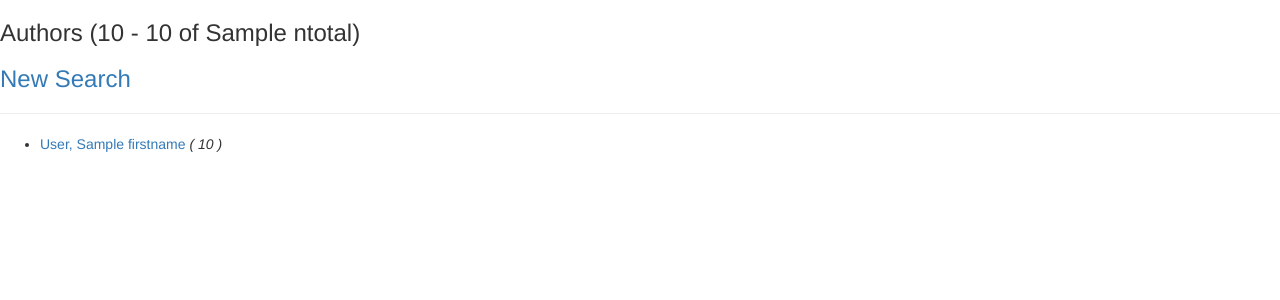
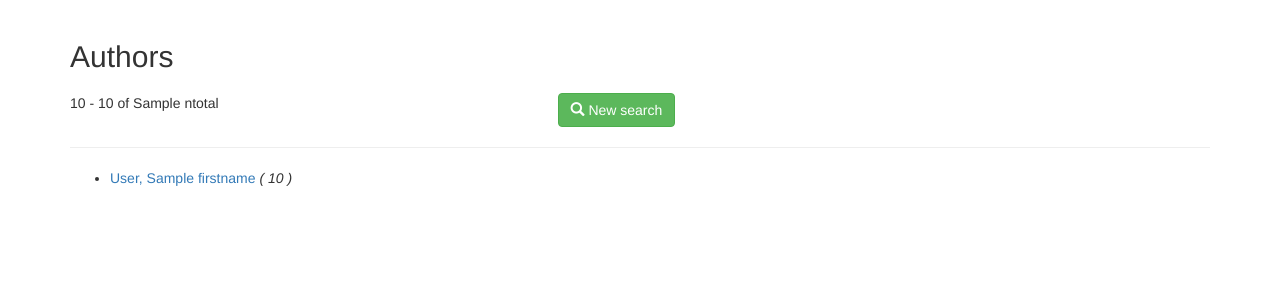
Before and after one commit to hemidactylus/flaskbiblio, a Flask app: template app/templates/authors.html in a window 1280 px wide. Shown: the part 52-352 px from the top of the page. Run offline with Flask 2, Linux system fonts and the light colour scheme; the template is opened without the code that fills it: most values are stand-ins (such as "Sample title", 1, 10 or a date in 2020); some libraries are stand-ins or nearby versions.

Commit message:
Icons and stuff, doing authors

```diff
--- a/app/templates/authors.html
+++ b/app/templates/authors.html
@@ -2,22 +2,48 @@
 
 {% block content %}
   {{ super() }}
-    <h3>Authors
-        ({{ queryresult.firstitem + 1 }} - {{ queryresult.lastitem + 1}} of {{ queryresult.ntotal }})
+<div class="container">
+    <div class="row row-grid">
+        <div class="col-sm-4">
+            <h2>Authors</h2>
+        </div>
+    </div>
+    <div class="row row-grid">
+        <div class="col-sm-2">
+            {{ queryresult.firstitem + 1 }} - {{ queryresult.lastitem + 1}} of {{ queryresult.ntotal }}
+        </div>
+        <div class="col-sm-1">
             {% if prevquery %}
-            <a href="{{ url_for('ep_authors',**prevquery) }}">Prev</a>
+                <a class="btn btn-primary" href="{{ url_for('ep_authors',**prevquery) }}"
+                    role="button" aria-label="Previous">
+                    <span class="glyphicon glyphicon-backward" aria-hidden="true"></span>
+                </a>
             {% endif %}
+        </div>
+        <div class="col-sm-1">
             {% if nextquery %}
-            <a href="{{ url_for('ep_authors',**nextquery) }}">Next</a>
+                <a class="btn btn-primary" href="{{ url_for('ep_authors',**nextquery) }}"
+                role="button" aria-label="Next">
+                    <span class="glyphicon glyphicon-forward" aria-hidden="true"></span>
+                </a>
             {% endif %}
-    </h3>
-    <h3>
-    <h3>
-        <a href="{{ url_for('ep_authorsearch') }}">New Search</a>
+        </div>
+        <div class="col-sm-2 col-sm-offset-1">
+            <a class="btn btn-success" href="{{ url_for('ep_authorsearch') }}" role="button">
+                <span class="glyphicon glyphicon-search" aria-hidden="true"></span>
+                New search
+            </a>
+        </div>
+        <div class="col-sm-2">
             {% if user.canedit %}
-            <a href="{{ url_for('ep_editauthor') }}">Add new</a>
+                <a class="btn btn-success" href="{{ url_for('ep_editauthor') }}" role="button">
+                    <span class="glyphicon glyphicon-plus" aria-hidden="true"></span>
+                    Add new
+                </a>
             {% endif %}
-    </h3>
+        </div>
+    </div>
+
     <hr>
     <ul>
     {% for author in authors %}
@@ -30,4 +56,7 @@
         </li>
     {% endfor %}
     </ul>
+
+</div>
+
 {% endblock %}
--- a/app/templates/bootbase.html
+++ b/app/templates/bootbase.html
@@ -52,12 +52,26 @@
             <ul class="nav navbar-nav navbar-right">
               {% if g.user.is_authenticated %}
                 <li class="dropdown">
-                  <a href="#" class="dropdown-toggle" data-toggle="dropdown" role="button" aria-haspopup="true" aria-expanded="false">{{ g.user.name }}<span class="caret"></span></a>
+                  <a href="#" class="dropdown-toggle" data-toggle="dropdown" role="button" aria-haspopup="true"
+                        aria-expanded="false">
+                    <span class="glyphicon glyphicon-user" aria-hidden="true"></span>
+                    {{ g.user.name }}
+                    <span class="caret"></span>
+                  </a>
                   <ul class="dropdown-menu">
-                    <li><a href="/usersettings">Settings</a></li>
-                    <li><a href="/changepassword">Change Password</a></li>
+                    <li><a href="/usersettings">
+                      <span class="glyphicon glyphicon-cog" aria-hidden="true"></span>
+                      Settings
+                    </a></li>
+                    <li><a href="/changepassword">
+                      <span class="glyphicon glyphicon-thumbs-up" aria-hidden="true"></span>
+                      Change Password
+                    </a></li>
                     <li role="separator" class="divider"></li>
-                    <li><a href="/logout">Log out</a></li>
+                    <li><a href="/logout">
+                      <span class="glyphicon glyphicon-off" aria-hidden="true"></span>
+                      Log out
+                    </a></li>
                   </ul>
                 </li>
               {% else %}
```
Also changed, not shown: scripts/db_extract_from_csv.py (+7 -1 lines). Lines whose indentation alone changed are shown as unchanged.
